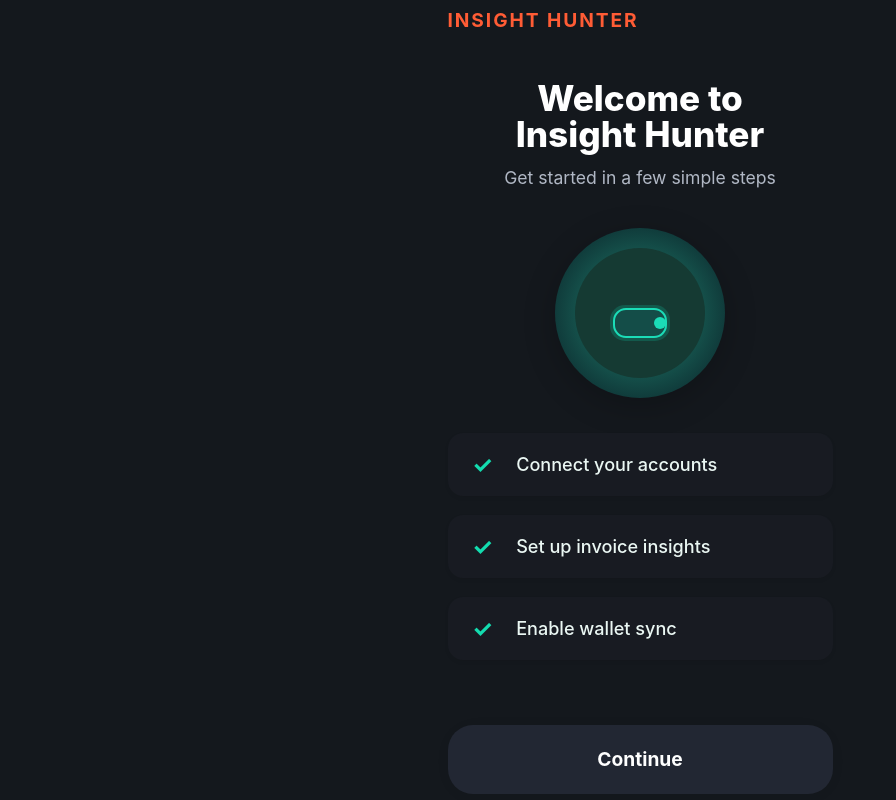
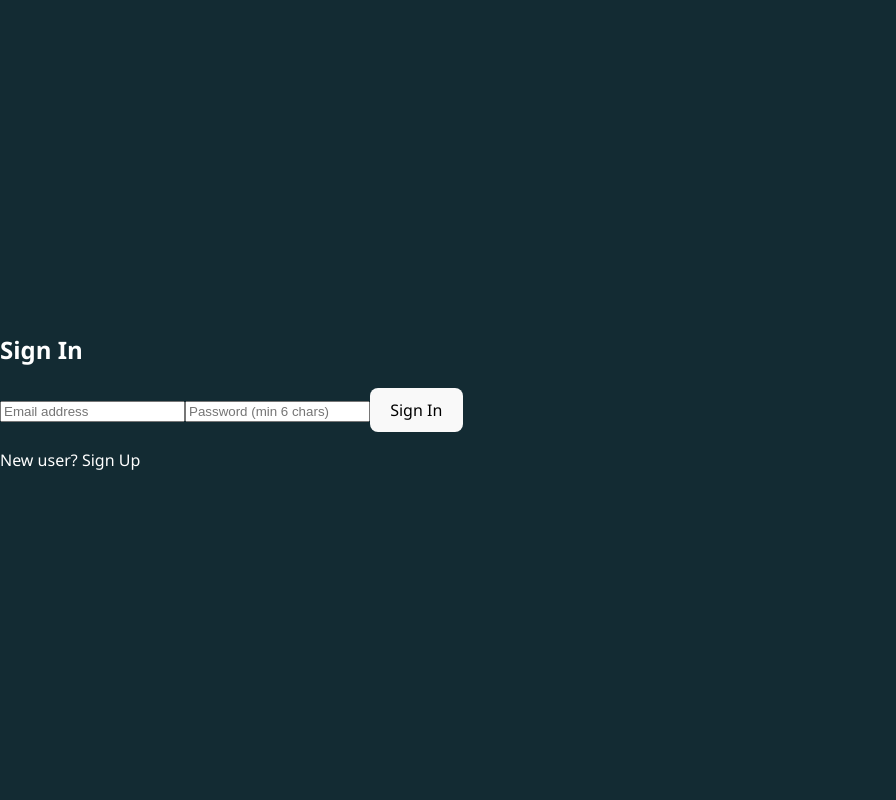
Before and after one commit to Insight-Hunter/insighthunter-v3, a React (Vite) app: page / in a window 1280 px wide. Shown: the whole page, without its empty margins (0-896 px from the left). Built offline with nearby package versions, Linux system fonts and the light colour scheme.

Commit message:
auth signup

```diff
--- /dev/null
+++ b/src/components/AuthForm.tsx
@@ -0,0 +1,44 @@
+import React, { useState } from 'react';
+
+interface AuthFormProps {
+  onAuthSuccess: (email: string) => void;
+}
+
+const AuthForm: React.FC<AuthFormProps> = ({ onAuthSuccess }) => {
+  const [email, setEmail] = useState('');
+  const [password, setPassword] = useState('');
+  const [isSigningUp, setIsSigningUp] = useState(false);
+  const [error, setError] = useState('');
+
+  const handleSubmit = (e: React.FormEvent) => {
+    e.preventDefault();
+    setError('');
+
+    // Basic validation
+    if (!email.includes('@') || password.length < 6) {
+      setError('Please enter a valid email and a password with at least 6 characters.');
+      return;
+    }
+
+    // TODO: Integrate with auth backend or 3rd party service here
+
+    onAuthSuccess(email); // Fake success callback; replace with real API response
+  };
+
+  return (
+    <div className="auth-form-container">
+      <h2>{isSigningUp ? 'Sign Up' : 'Sign In'}</h2>
+      <form onSubmit={handleSubmit}>
+        <input type="email" placeholder="Email address" value={email} onChange={e => setEmail(e.target.value)} required autoComplete="email" />
+        <input type="password" placeholder="Password (min 6 chars)" value={password} onChange={e => setPassword(e.target.value)} required minLength={6} autoComplete={isSigningUp ? 'new-password' : 'current-password'} />
+        {error && <p className="error-msg">{error}</p>}
+        <button type="submit">{isSigningUp ? 'Sign Up' : 'Sign In'}</button>
+      </form>
+      <p className="toggle-link" onClick={() => { setIsSigningUp(!isSigningUp); setError(''); }}>
+        {isSigningUp ? 'Already have an account? Sign In' : 'New user? Sign Up'}
+      </p>
+    </div>
+  );
+};
+
+export default AuthForm;
--- /dev/null
+++ b/src/components/BusinessSetup.tsx
@@ -0,0 +1,39 @@
+import React, { useState } from 'react';
+
+interface BusinessSetupProps {
+  onComplete: (businessName: string, industry: string) => void;
+}
+
+const BusinessSetup: React.FC<BusinessSetupProps> = ({ onComplete }) => {
+  const [businessName, setBusinessName] = useState('');
+  const [industry, setIndustry] = useState('');
+  const [error, setError] = useState('');
+
+  const handleSubmit = (e: React.FormEvent) => {
+    e.preventDefault();
+    setError('');
+
+    if (!businessName || !industry) {
+      setError('Please fill out all fields');
+      return;
+    }
+
+    // TODO: Save business info to backend or global app state
+
+    onComplete(businessName, industry);
+  };
+
+  return (
+    <div className="business-setup-container">
+      <h2>Set up Your Business</h2>
+      <form onSubmit={handleSubmit}>
+        <input type="text" placeholder="Business Name" value={businessName} onChange={e => setBusinessName(e.target.value)} required />
+        <input type="text" placeholder="Industry" value={industry} onChange={e => setIndustry(e.target.value)} required />
+        {error && <p className="error-msg">{error}</p>}
+        <button type="submit">Continue</button>
+      </form>
+    </div>
+  );
+};
+
+export default BusinessSetup;
--- a/src/react-app/App.tsx
+++ b/src/react-app/App.tsx
@@ -12,6 +12,8 @@ import {
 import './App.css';
 import { useState, useEffect } from 'react';
 
+import AuthForm from '../components/AuthForm';
+import BusinessSetup from '../components/BusinessSetup';
 import OnboardingWelcome from '../components/OnboardingWelcome';
 import RevenueExpensesChart from '../components/RevenueExpensesChart';
 import CashFlowChart from '../components/CashFlowChart';
@@ -82,7 +84,8 @@ const priorityColors: Record<AlertPriority, string> = {
 };
 
 function App() {
-  // Hooks must be called inside function body, not inside return/JSX
+  const [userEmail, setUserEmail] = useState<string | null>(null);
+  const [businessInfo, setBusinessInfo] = useState<{ name: string; industry: string } | null>(null);
   const [showOnboarding, setShowOnboarding] = useState(false);
   const [activeTab, setActiveTab] = useState('dashboard');
 
@@ -91,6 +94,17 @@ function App() {
     const onboarded = localStorage.getItem('insightHunterOnboarded');
     setShowOnboarding(!onboarded);
   }, []);
+
+  if (!userEmail) {
+    return <AuthForm onAuthSuccess={email => setUserEmail(email)} />;
+  }
+
+  if (!businessInfo) {
+    return <BusinessSetup onComplete={(name, industry) => {
+      setBusinessInfo({ name, industry });
+      setShowOnboarding(true);
+    }} />;
+  }
 
   if (showOnboarding) {
     return <OnboardingWelcome onComplete={() => setShowOnboarding(false)} />;
@@ -162,6 +176,7 @@ function App() {
 
   return (
     <div className="app">
+    <div>Welcome, {userEmail}! Your business: {businessInfo.name} ({businessInfo.industry})</div>
       <header className="header">
         <div className="header-left">
           <i className="fas fa-chart-line"></i>
```
